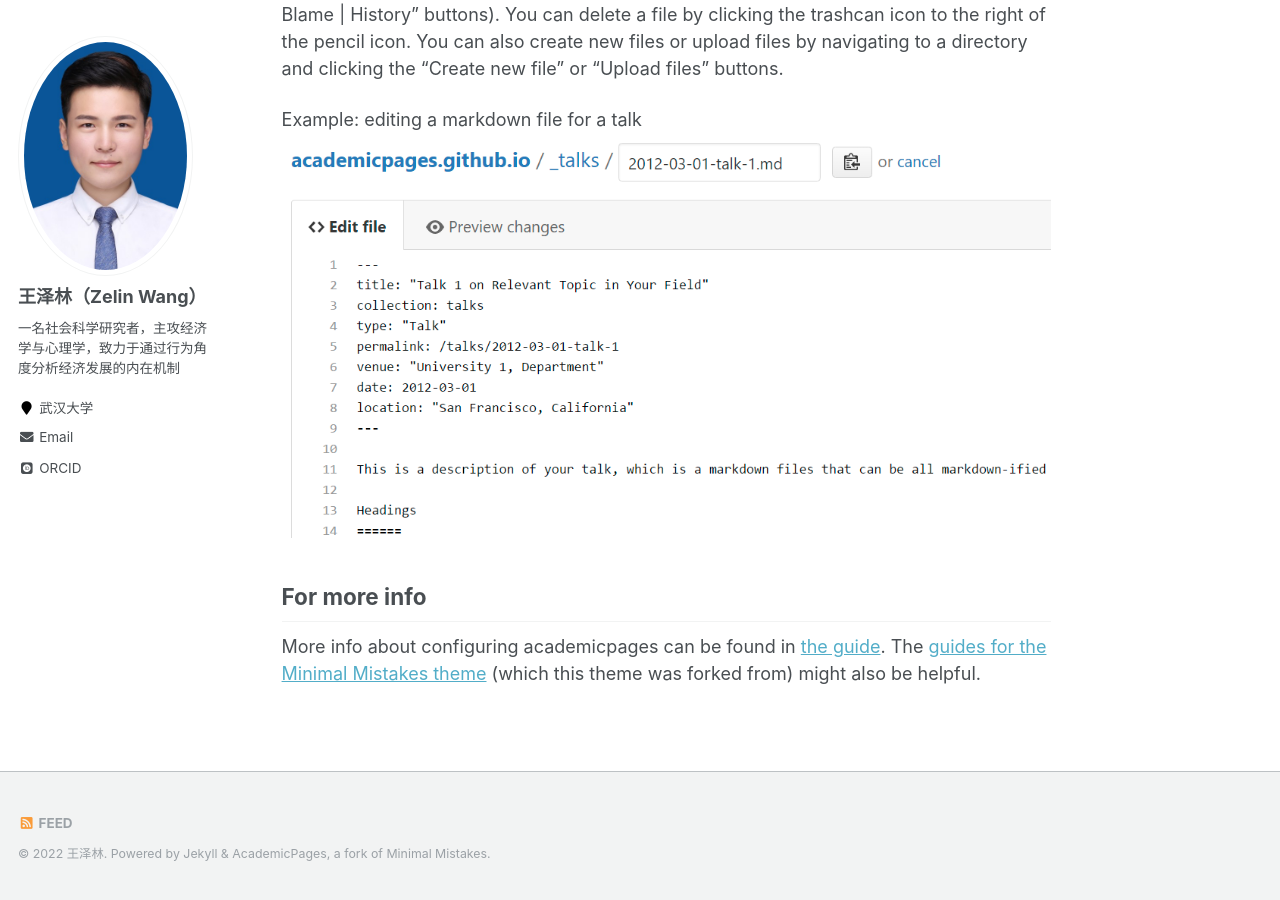
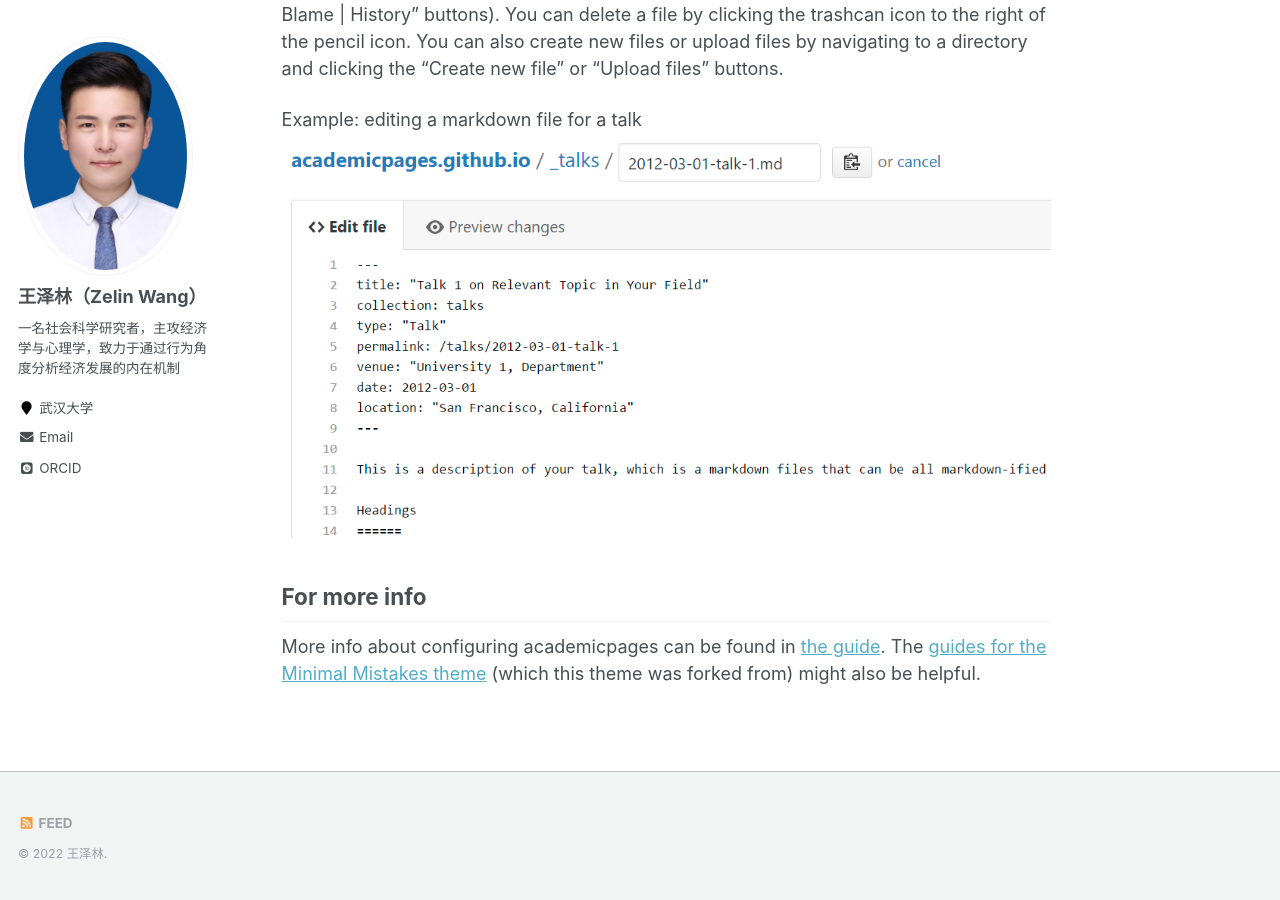
Before and after one commit to ColinWangZelin/colinwangzelin.github.io, a Jekyll site: the page built from _pages/about.md, in a window 1280 px wide and 900 px high, scrolled down 2463 px. Built offline with Jekyll 4.4.1, drawn with Linux system fonts in a browser that asks for light colours; some web fonts are replaced.

Commit message:
Update footer.html

```diff
--- a/_includes/footer.html
+++ b/_includes/footer.html
@@ -21,4 +21,5 @@
   </ul>
 </div>
 
-<div class="page__footer-copyright">&copy; {{ site.time | date: '%Y' }} {{ site.name | default: site.title }}. {{ site.data.ui-text[site.locale].powered_by | default: "Powered by" }} <a href="http://jekyllrb.com" rel="nofollow">Jekyll</a> &amp; <a href="https://github.com/academicpages/academicpages.github.io">AcademicPages</a>, a fork of <a href="https://mademistakes.com/work/minimal-mistakes-jekyll-theme/" rel="nofollow">Minimal Mistakes</a>.</div>
+<div class="page__footer-copyright">&copy; {{ site.time | date: '%Y' }} {{ site.name | default: site.title }}.</div>
+  <!--- {{ site.data.ui-text[site.locale].powered_by | default: "Powered by" }} <a href="http://jekyllrb.com" rel="nofollow">Jekyll</a> &amp; <a href="https://github.com/academicpages/academicpages.github.io">AcademicPages</a>, a fork of <a href="https://mademistakes.com/work/minimal-mistakes-jekyll-theme/" rel="nofollow">Minimal Mistakes</a>. --->
```
